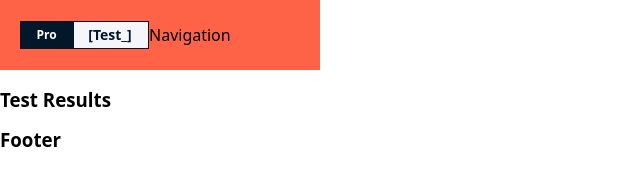
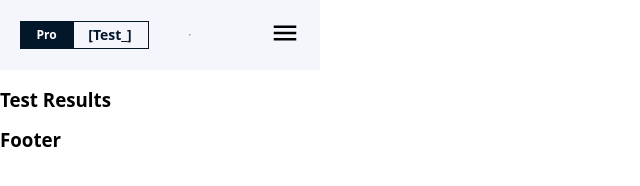
Before and after one commit to DRAKOS6666/GoIt-Test-Pro-Team11, a React app: page /results in a window 1280 px wide. Shown: the whole page, without its empty margins (0-640 px from the left). Built offline with nearby package versions, Linux system fonts and the light colour scheme.

Commit message:
add button menu

```diff
--- a/src/components/Header/Header.js
+++ b/src/components/Header/Header.js
@@ -1,26 +1,47 @@
-import React from 'react';
-import UserMenu from 'components/UserMenu';
+import React, { useState } from 'react';
+import { Link } from 'react-router-dom';
+// import UserMenu from 'components/UserMenu';
 import { useSelector } from 'react-redux';
 import { authSelectors } from 'redux/auth';
+import { ReactComponent as Menu } from '../../images/icons/menu.svg';
+import { ReactComponent as Close } from '../../images/icons/close.svg';
 
 import styles from './Header.module.css';
 import Navigation from 'components/Navigation';
 
 export default function Header() {
+  const [menuShow, setMenuShow] = useState(true);
   const isAuth = useSelector(authSelectors.getIsAuthUser);
+
+  const toggleeMemu = () => {
+    setMenuShow(state => (state = !state));
+  };
 
   return (
     <div className={styles.headerWrapper}>
       <div className={styles.logo}>
+        <Link to="/" className={styles.Link}>
           <div className={styles.pro}>
             <b className={styles.textpro}>Pro</b>
           </div>
           <div className={styles.test}>
             <b className={styles.texttest}>[Test_]</b>
           </div>
+        </Link>
       </div>
+      <hr></hr>
+      <div className={styles.btnThumb}>
+        <button type="button" onClick={toggleeMemu} className={styles.btnMenu}>
+          {menuShow ? (
+            <Menu className={styles.icon} />
+          ) : (
+            <Close className={styles.icon} />
+          )}
+        </button>
+      </div>
+
       {/* {isAuth && <UserMenu />} */}
-      <Navigation />
+      {/* <Navigation /> */}
       {/* <UserMenu /> */}
     </div>
   );
--- a/src/components/Header/Header.module.css
+++ b/src/components/Header/Header.module.css
@@ -1,10 +1,15 @@
 .headerWrapper {
   display: flex;
   align-items: center;
+  justify-content: space-between;
   width: 320px;
   height: 70px;
   background-color: var(--primary-bg-color);
-  background-color: tomato;
+}
+
+.Link {
+  display: flex;
+  text-decoration: none;
 }
 
 .logo {
@@ -48,3 +53,21 @@
   font-size: 14px;
   color: var(--footer-bg-color);
 }
+
+.btnThumb {
+  margin-left: auto;
+  margin-right: 20px;
+}
+
+.btnMenu {
+  padding: 0;
+  display: block;
+  outline: none;
+  border: none;
+  background-color: transparent;
+  cursor: pointer;
+}
+
+.icon {
+  fill: var(--primary-text-color);
+}
--- a/src/components/index.css
+++ b/src/components/index.css
@@ -10,7 +10,7 @@
   --main-font: Montserrat, sans-serif;
 }
 
-@media screen and (max-width: 767px) {
+/* @media screen and (max-width: 767px) {
   .wrapper {
     width: 80%;
   }
@@ -24,7 +24,7 @@
   .wrapper {
     width: 50%;
   }
-}
+} */
 
 /* .wrapper {
   text-align: center;
```
Lines whose indentation alone changed are shown as unchanged.
